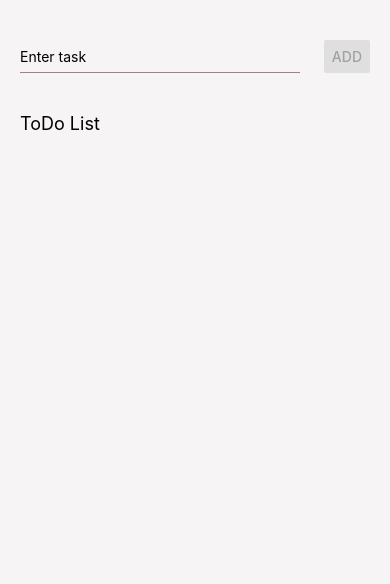
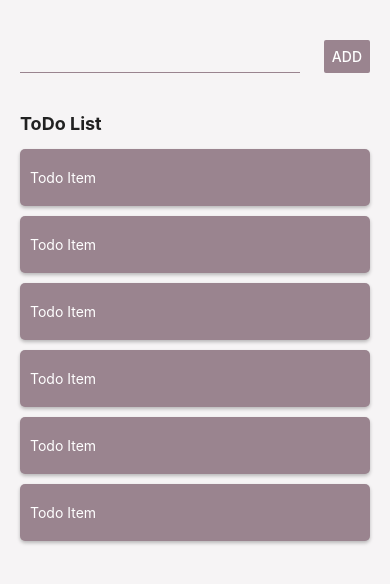
Before and after one commit to luisariel172/oap_app_native, a React Native app: screen / in a window 390 px wide. Shown: the top 584 px of the page. Built offline with nearby package versions, Linux system fonts and the light colour scheme.

Commit message:
Hasta fin clase 3 core components

```diff
--- a/App.js
+++ b/App.js
@@ -1,39 +1,35 @@
-import { useState } from 'react';
-import { StatusBar } from 'expo-status-bar';
-import { StyleSheet, Text, TextInput, View, Button, FlatList } from 'react-native';
+import {View, TextInput, Button, Text } from 'react-native';
 import { styles } from './styles';
 
+
 export default function App() {
-
-  const [task, setTask] = useState('');
-  const [taskList, setTaskList] = useState([]);
-
-  const onHandleTask = () => {
-    setTaskList ((prevTaskList) => [...prevTaskList, {id: Math.random().toString(), value: task}]);
-    setTask('');
-  }
-
   return (
     <View style={styles.container}>
       <View style={styles.inputContainer}>
-        <TextInput
-          style={styles.input}
-          value={task}
-          placeholder="Enter task"
-          onChangeText={text => setTask(text)}
-        />
-        <Button disabled={!task} title='Add' color='#9A848F' onPress={onHandleTask} />
+        <TextInput style={styles.input}/>
+        <Button  title='Add' color='#9A848F' onPress={() => null} />
       </View>
       <View style={styles.listContainer}>
         <Text style={styles.listTitle}>ToDo List</Text>
-        {taskList.map((item) => (
-          <View key={item.id} style={styles.listItemContainer}>
-            <Text style={styles.listItem}>{item.value}</Text>
+        <View style={styles.listItemContainer}>
+          <Text style={styles.listItem}>Todo Item</Text>
         </View>
-        ))}
+        <View style={styles.listItemContainer}>
+          <Text style={styles.listItem}>Todo Item</Text>
+        </View>
+        <View style={styles.listItemContainer}>
+          <Text style={styles.listItem}>Todo Item</Text>
+        </View>
+        <View style={styles.listItemContainer}>
+          <Text style={styles.listItem}>Todo Item</Text>
+        </View>
+        <View style={styles.listItemContainer}>
+          <Text style={styles.listItem}>Todo Item</Text>
+        </View>
+        <View style={styles.listItemContainer}>
+          <Text style={styles.listItem}>Todo Item</Text>
+        </View>
       </View>
-      {/* <View style={styles.listItem}>
-        <Text style={styles.greeting}>ToDo Item</Text> */}
-      </View>
+    </View>
   );
 }
--- a/styles.js
+++ b/styles.js
@@ -5,26 +5,55 @@ export const styles = StyleSheet.create({
         flex: 1,
         backgroundColor: '#F6F4F5',
       },
-      greeting:{
-        margin: 20,
-      },
+      //greeting:{
+      //  margin: 20,
+      //},
+      //contenedor del input y boton add
       inputContainer: {
         marginHorizontal: 20,
         marginVertical: 40,
         flexDirection: 'row',
         justifyContent: 'space-between',
       },
+
       input: {
         width: '80%',
         borderBottomWidth: 1,
         borderBottomColor: '#9A848F',
       },
 
+      //contenedor de la lista
       listContainer: {
         marginHorizontal: 20,
       },
 
       listTitle: {
+
         fontSize: 18,
+        fontWeight: 'bold',
+        marginBottom: 10,
+        color: '#212121',
       },
+
+      listItemContainer: {
+        paddingVertical: 20,
+        backgroundColor: '#9A848F',
+        borderRadius: 5,
+        marginVertical: 5,
+        shadowColor: "#000",
+        shadowOffset: {
+          width: 0,
+          height: 2,
+        },
+      shadowOpacity: 0.25,
+      shadowRadius: 3.84,
+      elevation: 5,
+      justifyContent: 'center',
+      },
+      listItem: {
+        fontSize: 14,
+        color: '#ffffff',
+        paddingHorizontal: 10,
+      },
+
 });
```
Also changed, not shown: 1 other file (tests, documents, lock files or other folders).
